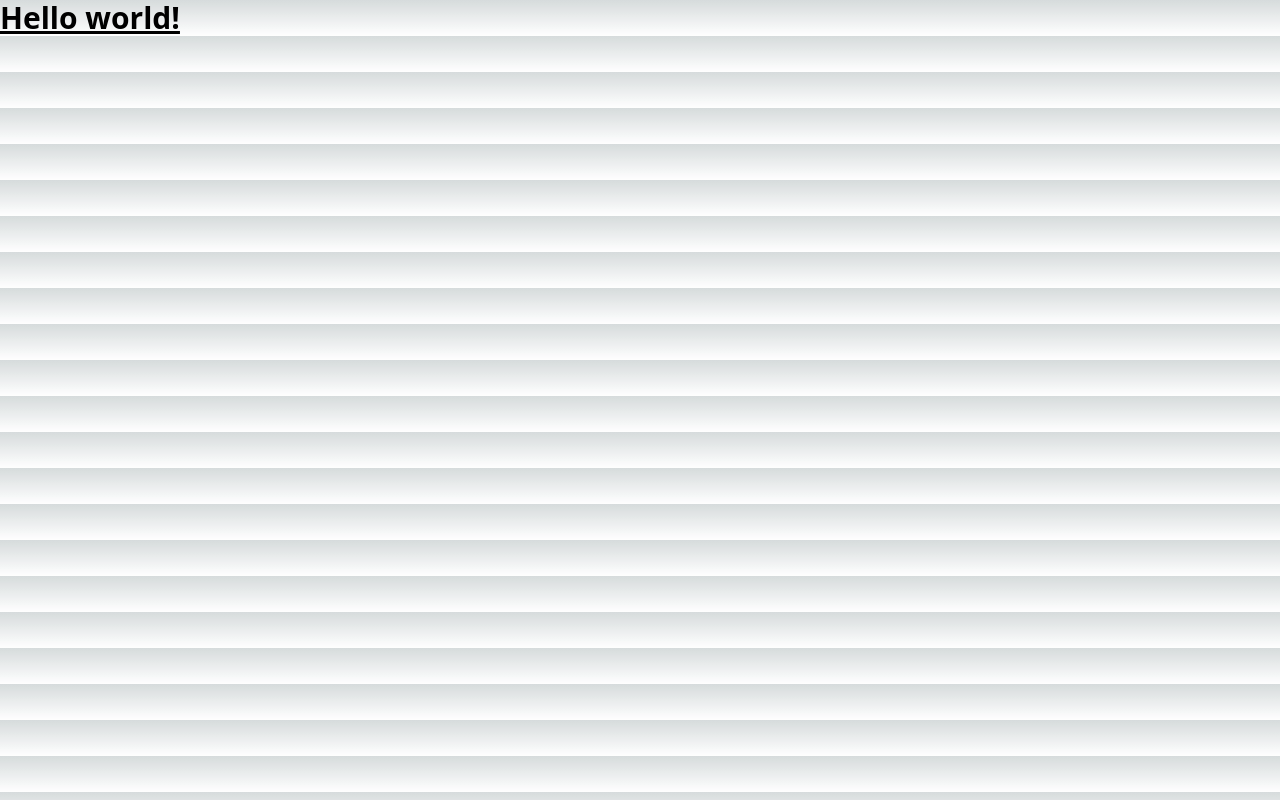
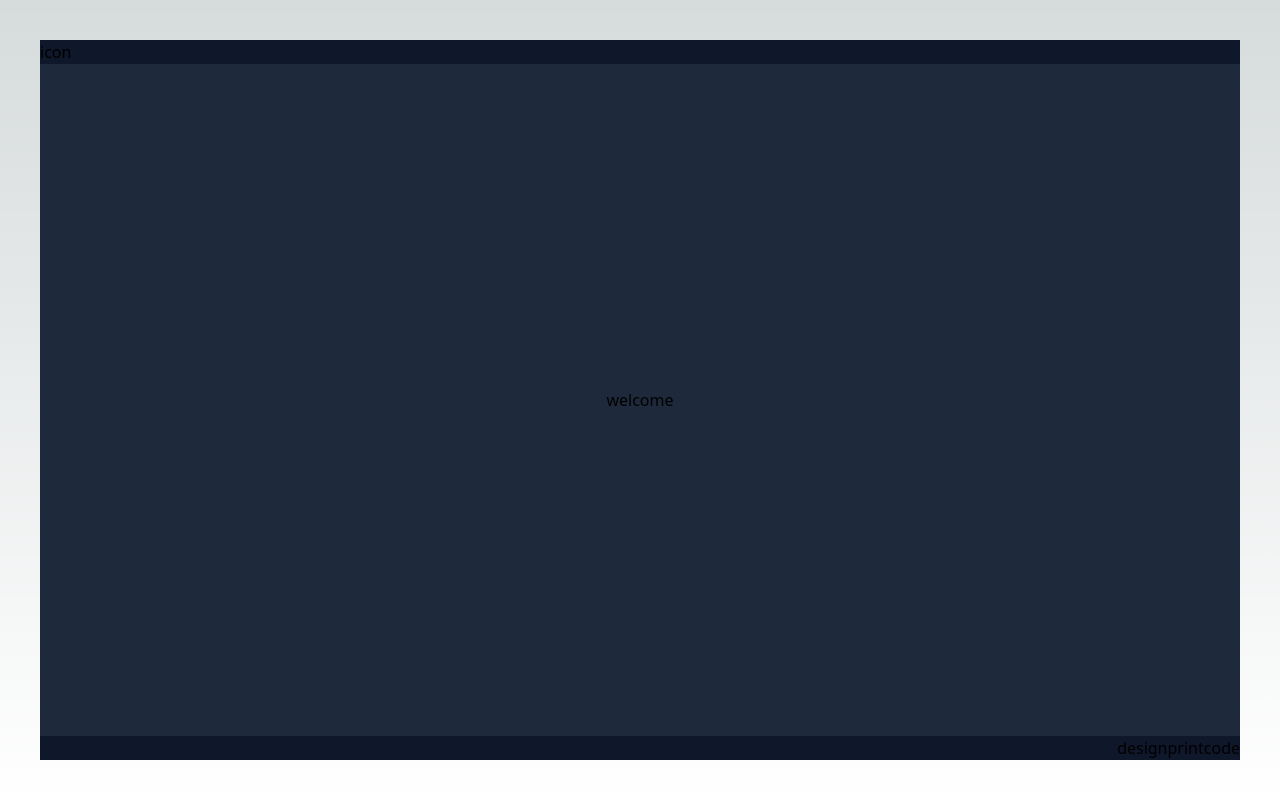
Before and after one commit to EasySimpleCool/site-23, a Next.js app: page / in a window 1280 px wide. Built offline with nearby package versions, Linux system fonts and the light colour scheme.

Commit message:
homepage

```diff
--- a/package.json
+++ b/package.json
@@ -18,6 +18,8 @@
     "next": "13.1.6",
     "react": "18.2.0",
     "react-dom": "18.2.0",
+    "style-dictionary": "^3.7.2",
+    "token-transformer": "^0.0.29",
     "typescript": "4.9.5"
   },
   "devDependencies": {
--- /dev/null
+++ b/src/pages/about.tsx
@@ -0,0 +1,15 @@
+import Link from 'next/link'
+
+export default function Home() {
+  return (
+    <>
+      <div className="flex">
+        <div>icon</div>
+        <div>welcome</div>
+        <div>nav</div>
+      </div>
+
+    </>
+
+  )
+}
--- a/src/pages/index.tsx
+++ b/src/pages/index.tsx
@@ -1,7 +1,19 @@
+import Link from 'next/link'
+
 export default function Home() {
   return (
-    <h1 className="text-3xl font-bold underline">
-      Hello world!
-    </h1>
+    <>
+      <div className="flex flex-col h-screen justify-between p-10">
+        <div className='flex bg-slate-900'><div>icon</div></div>
+        <div className='flex grow justify-center items-center bg-slate-800'><h1>welcome</h1></div>
+        <div className='flex bg-slate-900 justify-end'>
+          <div className='flex'>
+            <div>design</div>
+            <div>print</div>
+            <div>code</div>
+          </div>
+        </div>
+      </div>
+    </>
   )
 }
```
Also changed, not shown: 1 other file (tests, documents, lock files or other folders).
